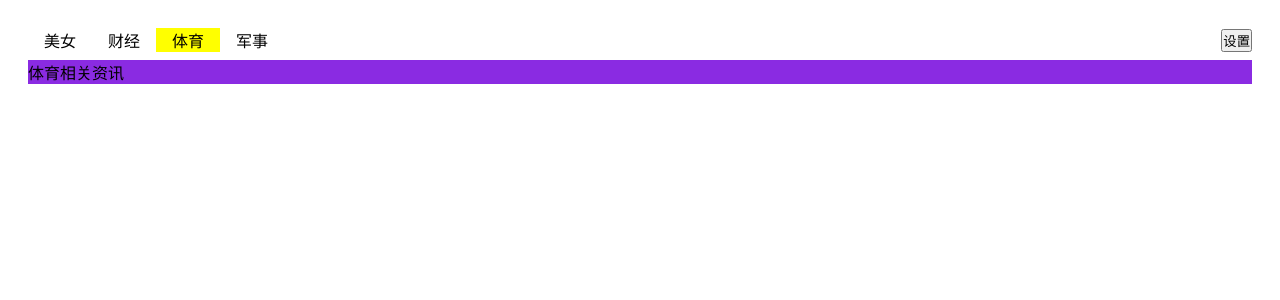
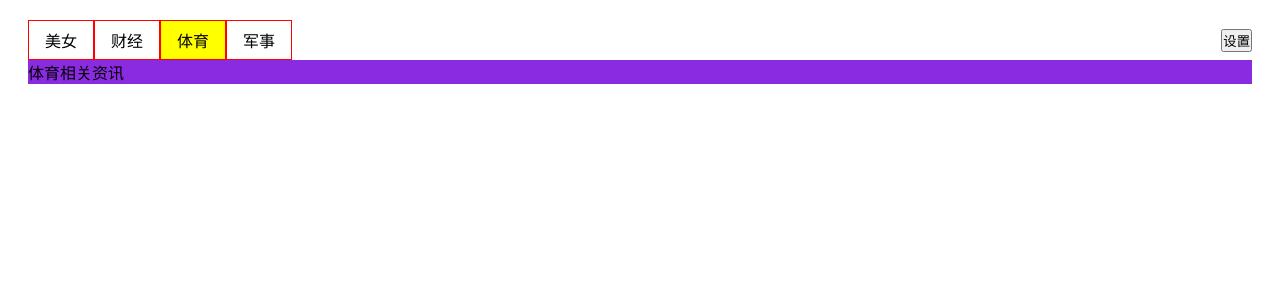
Before and after one commit to sulimi/sim-ui, a Vue app: page / in a window 1280 px wide. Shown: the top 300 px of the page. Built offline with nearby package versions, Linux system fonts and the light colour scheme.

Commit message:
tabs：增大可点击区域

```diff
--- a/src/components/tab/TabsItem.vue
+++ b/src/components/tab/TabsItem.vue
@@ -40,9 +40,13 @@
 </script>
 <style lang="scss" scoped>
   .tabs-item {
+    border: 1px solid red;
     cursor: pointer;
     flex-shrink: 0;
     padding: 0 1em;
+    height: 100%;
+    display: flex;
+    align-items: center;
 
     &.active {
       background: yellow;
```
